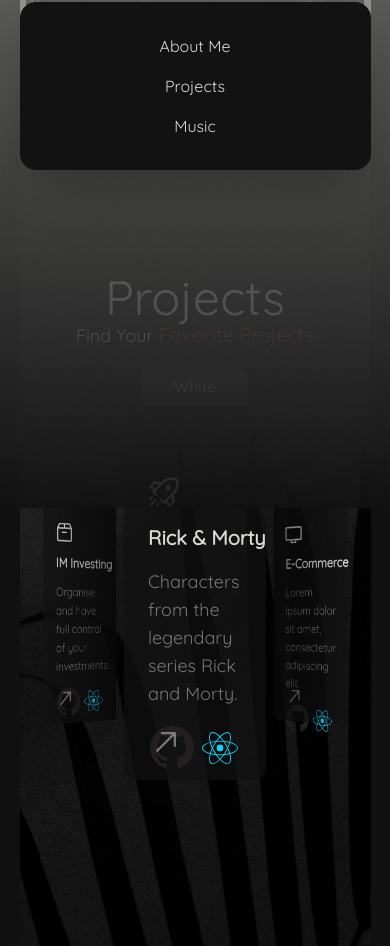
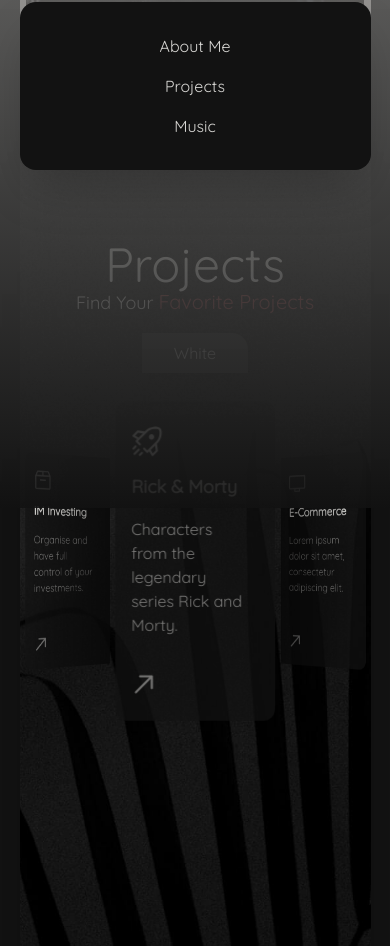
Before and after one commit to Deenk22/PortFolio, a React (Vite) app: page / in a window 390 px wide. Shown: the part 1180-2126 px from the top of the page. Built offline with nearby package versions, Linux system fonts and the light colour scheme.

Commit message:
Carrousel - Finish

```diff
--- a/src/components/Carrousel/Carrousel.jsx
+++ b/src/components/Carrousel/Carrousel.jsx
@@ -18,8 +18,8 @@
   };
 
   return (
-    <div className="flex flex-col items-center justify-center">
-      <div className="flex flex-col justify-center items-center mt-[16vh] mb-[4vh]">
+    <div className="grid place-content-center">
+      <div className="flex flex-col justify-center items-center mt-[12vh] mb-6">
         <h1 className="text-white-section1 text-5xl font-main">Projects</h1>
         <p className="text-white-section1 text-lg font-main">
           Find Your{" "}
@@ -69,12 +69,12 @@
         }}
         freeMode={true}
         autoplay={{delay: 3000}}
-        className="max-w-[90%] lg:max-w-[62%]"
+        className="max-w-[100%] lg:max-w-[56%]"
       >
         {projects.map((item) => {
           return (
             <SwiperSlide key={item.title}>
-              <div className="flex flex-col mb-20 text-white-section1 rounded-xl px-6 py-8 h-[256px] w-[248px] md:h-[304px] md:w-[216px] lg:h-[384px] lg:w-[320px]">
+              <div className="text-white-section1 px-4 py-6 xl:px-8 xl:py-8 h-[320px] w-[256px] md:h-[352px] md:w-[320px] lg:h-[352px] lg:w-[256px] transition-all">
                 <div
                   className={
                     isActive
@@ -93,8 +93,8 @@
                   <h1
                     className={
                       isActive
-                        ? "text-xl lg:text-3xl font-main text-black-font"
-                        : "text-xl lg:text-3xl font-main text-white-section1"
+                        ? "text-lg md:text-3xl font-main text-black-font"
+                        : "text-lg md:text-3xl font-main text-white-section1"
                     }
                   >
                     <strong>{item.title}</strong>
@@ -102,29 +102,21 @@
                   <p
                     className={
                       isActive
-                        ? "text-lg font-main text-black-deenk max-w-[50%] sm:max-w-[60%] md:max-w-[70%] lg:max-w-[80%] xl:max-w-[100%]"
-                        : "text-lg font-main text-white-section1 opacity-50 max-w-[50%] sm:max-w-[60%] md:max-w-[70%] lg:max-w-[80%] xl:max-w-[100%]"
+                        ? "text-base md:text-lg font-main text-black-deenk max-w-[50%] sm:max-w-[60%] md:max-w-[70%] lg:max-w-[80%]"
+                        : "text-base md:text-lg font-main text-white-section1 opacity-50 max-w-[50%] sm:max-w-[60%] md:max-w-[70%] lg:max-w-[80%] xl:max-w-[100%]"
                     }
                   >
                     {item.content}
                   </p>
-                  <div className="flex flex-row items-center">
-                    {item.techStack?.map((tech, index) => (
-                      <img
-                        key={index}
-                        src={tech}
-                        width={48}
-                        alt={`tech-${index}`}
-                      />
-                    ))}
-                  </div>
                 </div>
-                <Link to={`projectdetails/${item.id}`}>
-                  <RxArrowTopRight
-                    size={"2em"}
-                    className="absolute bottom-5 left-6 w-[35px] h-[35px] text-white-section1 opacity-50"
-                  />
-                </Link>
+                <div>
+                  <Link to={`projectdetails/${item.id}`}>
+                    <RxArrowTopRight
+                      size={"2em"}
+                      className="absolute bottom-5 left-3 xl:left-6 text-white-section1 opacity-50"
+                    />
+                  </Link>
+                </div>
               </div>
             </SwiperSlide>
           );
```
